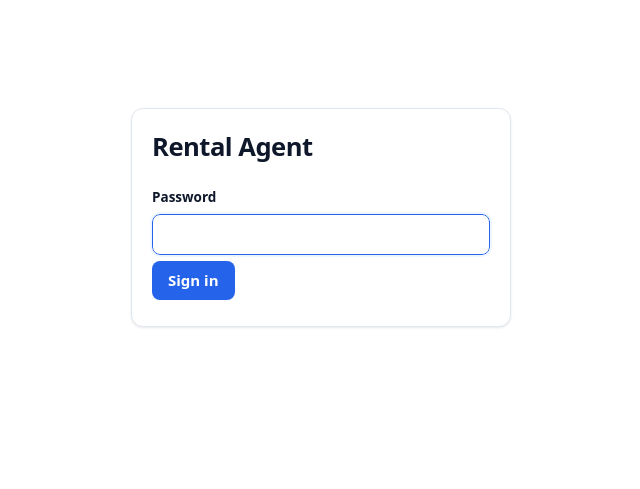
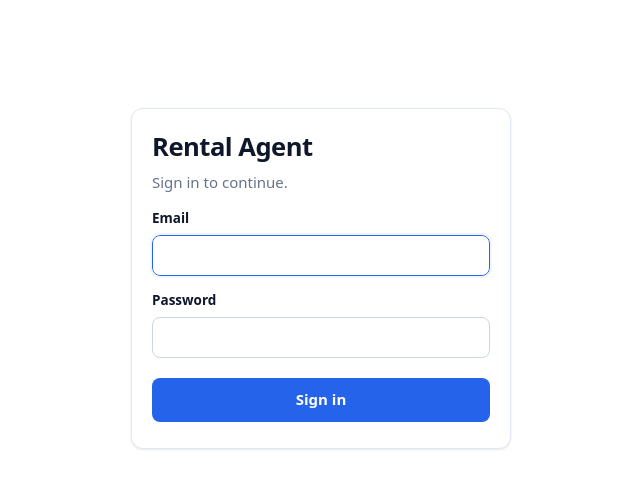
Before and after one commit to sohaibazed/rentalproperty-assistant, a Python web app: template src/rental_agent/web/templates/login.html in a window 1280 px wide. Shown: the top 489 px of the page, without its empty margins (319-959 px from the left). Run offline with Jinja, Linux system fonts and the light colour scheme; the template is opened without the code that fills it, so the values that code supplies are empty.

Commit message:
Sign in with email and password
The login form now has Email and Password fields. Both are checked on
every attempt (constant-time, email case- and space-insensitive) and a
failure says only "Wrong email or password." after a short delay.

The login email is kept in macOS Keychain (rental-agent-ui-username), not
in the repo, and passed to the container as RENTAL_UI_USERNAME by
`make up`. `make init-keys` asks for it when missing; `make
set-login-email EMAIL=...` changes it. The chat page's Sign out button
shows the signed-in email on hover.

Co-Authored-By: Claude Opus 5.5 <noreply@anthropic.com>

```diff
--- a/docker-compose.yml
+++ b/docker-compose.yml
@@ -9,6 +9,7 @@ services:
     environment:
       RENTAL_SECRET_KEY_FILE: /run/secrets/rental_secret_key
       RENTAL_UI_PASSWORD_FILE: /run/secrets/rental_ui_password
+      RENTAL_UI_USERNAME: ${RENTAL_UI_USERNAME:?run make up}   # login email, from Keychain
       RENTAL_PUBLIC_URL: http://localhost:8080
       TZ: America/Chicago              # Plano, TX: the scheduler's "today"
     secrets:
--- a/src/rental_agent/web/static/style.css
+++ b/src/rental_agent/web/static/style.css
@@ -136,3 +136,10 @@ code { font-size: 13px; word-break: break-all; background: var(--subtle); paddin
   .inner { padding: 0 16px; }
   .grid-form { grid-template-columns: 1fr; }
 }
+
+/* Login */
+.login h1 { margin-bottom: 4px; }
+.login p { margin: 0 0 14px; }
+.login form { gap: 6px; }
+.login input { width: 100%; margin-bottom: 8px; }
+.login button { width: 100%; margin-top: 6px; padding: 10px 16px; }
--- a/src/rental_agent/web/templates/chat.html
+++ b/src/rental_agent/web/templates/chat.html
@@ -7,7 +7,7 @@
   <aside class="chat-side">
     <div class="side-top">
       <a class="brand" href="/">Rental Agent</a>
-      <form method="post" action="/logout"><button class="link">Sign out</button></form>
+      <form method="post" action="/logout"><button class="link" title="Signed in as {{ request.session.get('user', '') }}">Sign out</button></form>
     </div>
     <a class="new-chat" href="/">＋ New chat</a>
     <form method="get" action="{{ '/c/%d' % chat.id if chat else '/' }}" class="side-search">
--- a/src/rental_agent/web/templates/login.html
+++ b/src/rental_agent/web/templates/login.html
@@ -1,11 +1,14 @@
 {% extends "base.html" %}
 {% block title %}Sign in · Rental Agent{% endblock %}
 {% block content %}
-<section class="card narrow">
+<section class="card narrow login">
   <h1>Rental Agent</h1>
+  <p class="muted">Sign in to continue.</p>
   <form method="post" action="/login">
+    <label for="email">Email</label>
+    <input id="email" name="email" type="email" autocomplete="username" required autofocus>
     <label for="password">Password</label>
-    <input id="password" name="password" type="password" autocomplete="current-password" required autofocus>
+    <input id="password" name="password" type="password" autocomplete="current-password" required>
     <button type="submit">Sign in</button>
   </form>
 </section>
```
Also changed, not shown: src/rental_agent/web/app.py (+13 -6 lines), tests/test_chat_db.py (+2 -2 lines), tests/test_web.py (+8 -3 lines), 1 other file.
